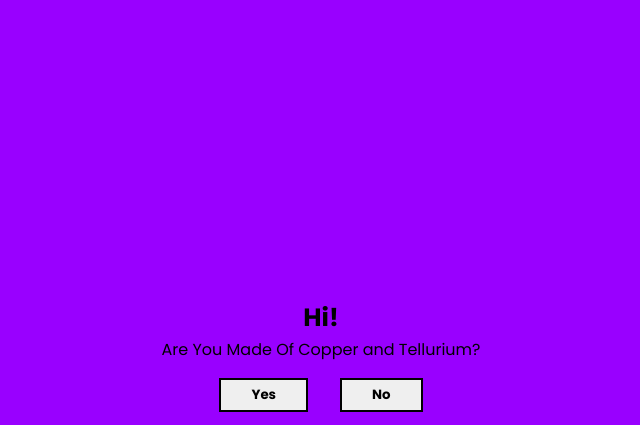
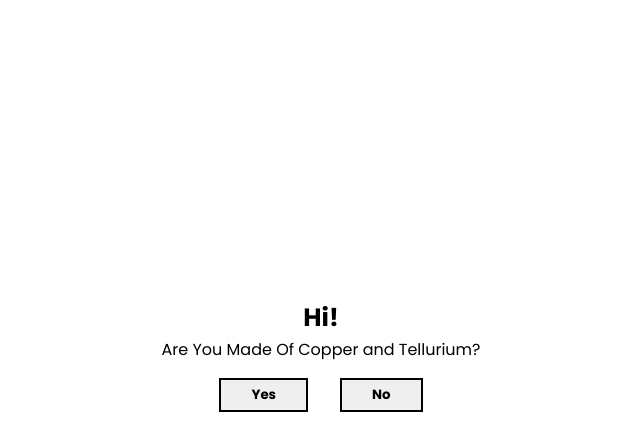
Before and after one commit to earlexe/Are-You-Made-Of-Copper-and-Tellurium-, a plain HTML site: page index.html in a window 1280 px wide. Shown: the part 5-430 px from the top of the page, without its empty margins (319-959 px from the left). Drawn offline with Linux system fonts and the light colour scheme.

Commit message:
Update proposal.css

```diff
--- a/proposal.css
+++ b/proposal.css
@@ -1,7 +1,7 @@
 @import url('https://fonts.googleapis.com/css2?family=Pacifico&family=Poppins:ital,wght@0,100;0,200;0,300;0,400;0,500;0,600;0,700;0,800;0,900;1,100;1,200;1,300;1,400;1,500;1,600;1,700;1,800&display=swap');
 
 body{
-				background: rgb(153, 0, 255);
+				background: rgb(255, 255, 255);
 				font-family: Poppins;
 }
 
```
